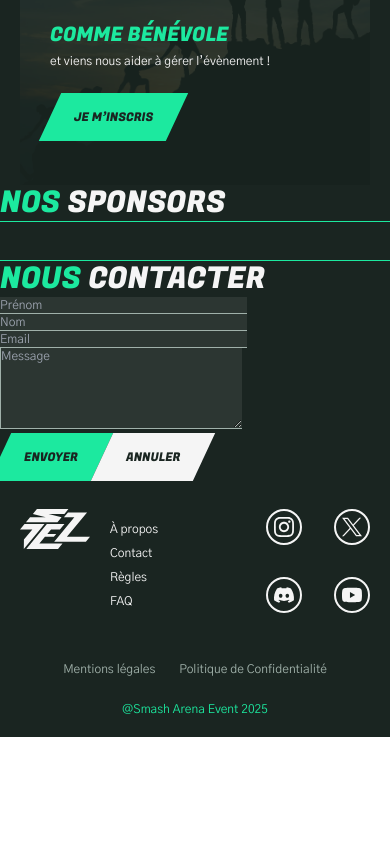
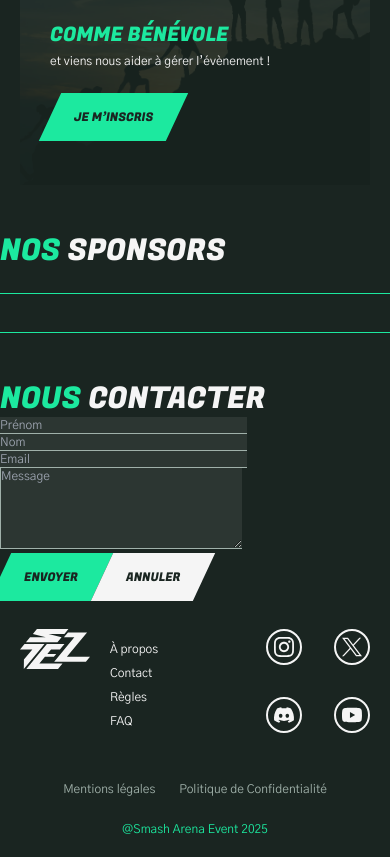
Before and after one commit to SmashArenaEvent/site_vitrine_SAE_2025, a Vue app: page / in a window 390 px wide. Shown: the part 2945-3802 px from the top of the page. Before the commit the page ends 3682 px from the top, so only its background shows below. Built offline with nearby package versions, Linux system fonts and the light colour scheme.

Commit message:
Version quasi terminer de la home page mobile

```diff
--- a/src/pages/index.vue
+++ b/src/pages/index.vue
@@ -88,13 +88,13 @@
         </nav>
     </section>
     <section>
-        <h2 class="font-fugaz-one uppercase text-3xl lg:text-5xl"><span class="text-Tonic">Nos</span> Sponsors</h2>
-        <div class="min-h-10 border-t border-b border-Tonic">
+        <h2 class="font-fugaz-one uppercase text-3xl lg:text-5xl mt-12"><span class="text-Tonic">Nos</span> Sponsors</h2>
+        <div class="min-h-10 border-t border-b border-Tonic mt-6">
             <!--Ajout des sponsors-->
         </div>
     </section>
     <section>
-        <h2 class="font-fugaz-one uppercase text-3xl lg:text-5xl"><span class="text-Tonic">Nous</span> contacter</h2>
+        <h2 class="font-fugaz-one uppercase text-3xl lg:text-5xl mt-12"><span class="text-Tonic">Nous</span> contacter</h2>
         <Formulaire/>
     </section>
 </template>
```
